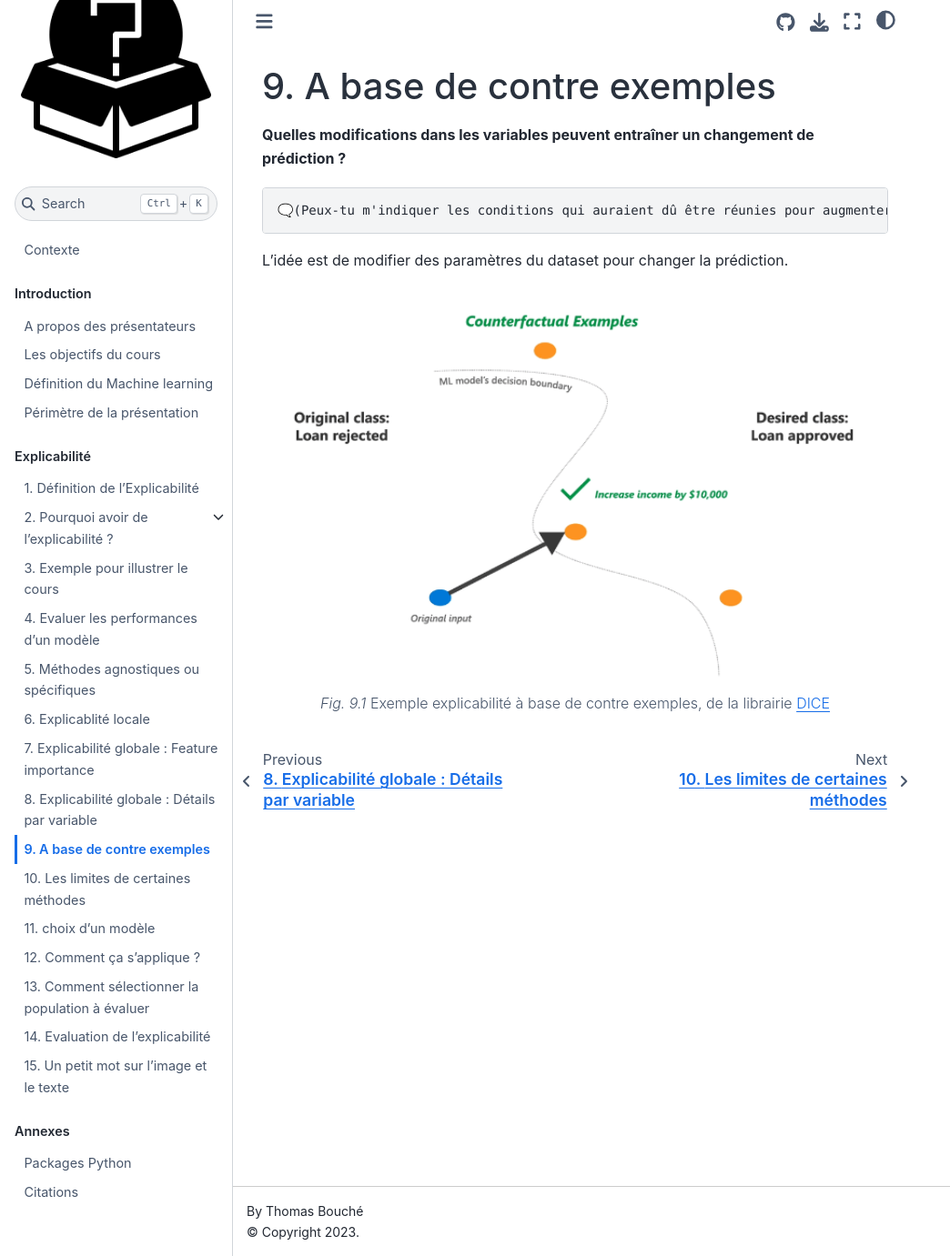
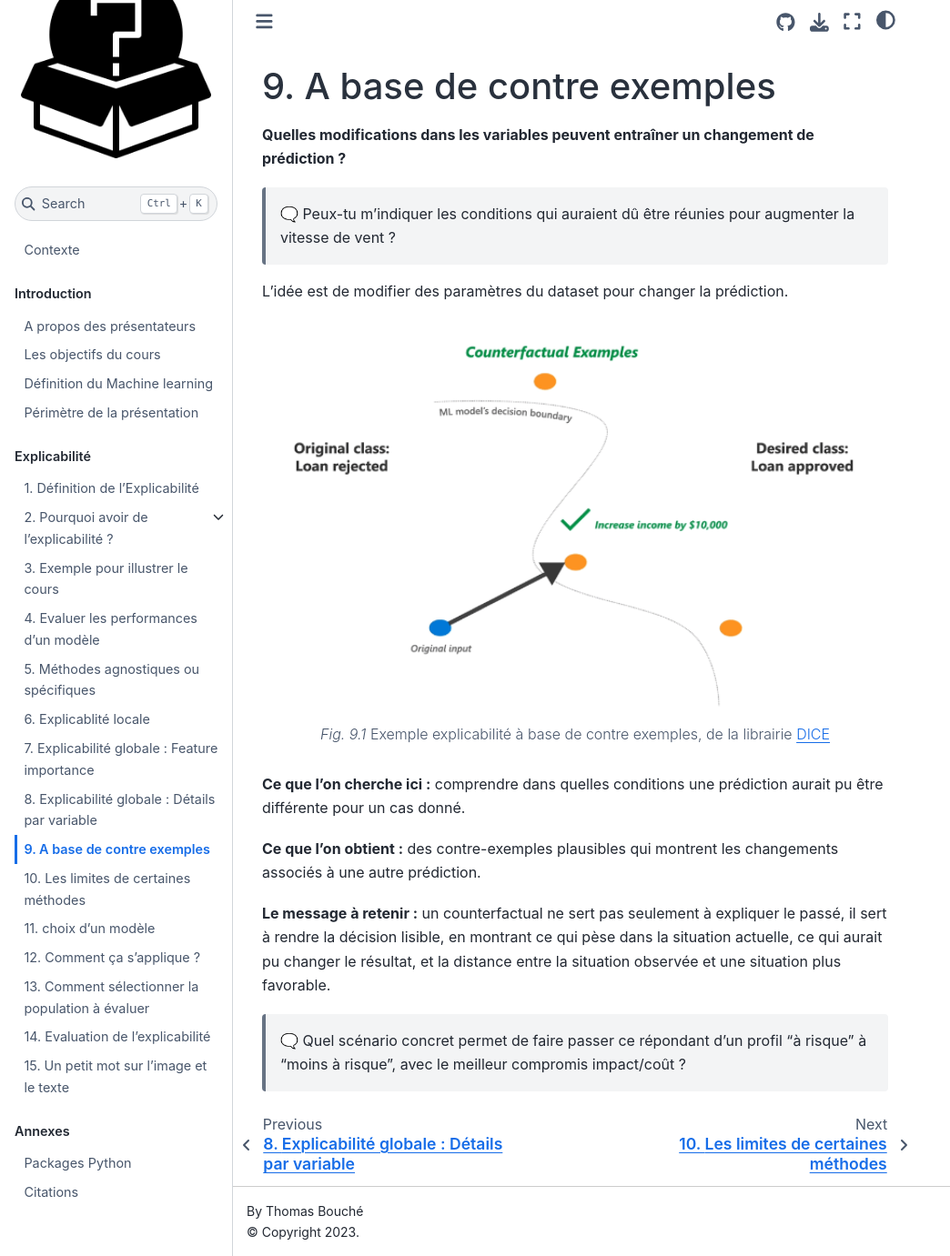
Before and after one commit to ThomasBoucheCours/introduction_explicabilite, a Jupyter Book: the page built from cours/contenu/book/chapter/18-counterfactual.md, in a window 1280 px wide and 1381 px high. Shown: the whole window at 91% size, without its empty margins (0-1044 px from the left). Built offline with Jupyter Book 1.0.4 settings and Sphinx 7.4.7 and the Sphinx Book theme 1.1.4, drawn with Linux system fonts in a browser that asks for light colours.

Commit message:
Clarify counterfactual chapter messaging

````diff
--- a/cours/contenu/book/chapter/18-counterfactual.md
+++ b/cours/contenu/book/chapter/18-counterfactual.md
@@ -2,9 +2,8 @@
 
 **Quelles modifications dans les variables peuvent entraîner un changement de prédiction ?**
 
-```
-🗨️(Peux-tu m'indiquer les conditions qui auraient dû être réunies pour augmenter la vitesse de vent ?)
-```
+> 🗨️ Peux-tu m'indiquer les conditions qui auraient dû être réunies
+> pour augmenter la vitesse de vent ?
 
 L'idée est de modifier des paramètres du dataset pour changer la prédiction.
 
@@ -16,3 +15,13 @@ name: dice_example
 ---
 Exemple explicabilité à base de contre exemples, de la librairie [DICE](https://github.com/interpretml/DiCE)
 ```
+
+**Ce que l'on cherche ici :** comprendre dans quelles conditions une prédiction aurait pu être différente pour un cas donné.
+
+**Ce que l'on obtient :** des contre-exemples plausibles qui montrent les changements associés à une autre prédiction.
+
+**Le message à retenir :** un counterfactual ne sert pas seulement à expliquer le passé, il sert à rendre la décision lisible, en montrant ce qui pèse dans la situation actuelle, ce qui aurait pu changer le résultat, et la distance entre la situation observée et une situation plus favorable.
+
+> 🗨️ Quel scénario concret permet de faire passer ce répondant
+> d'un profil "à risque" à "moins à risque",
+> avec le meilleur compromis impact/coût ?
````
